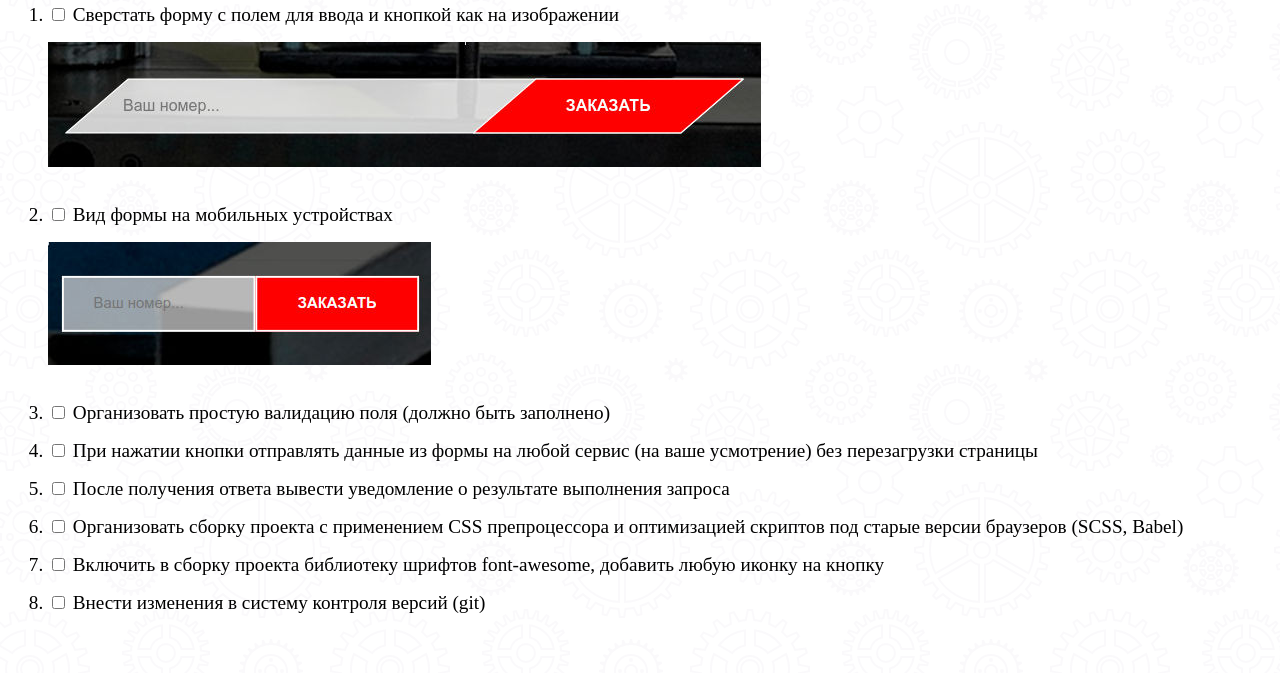
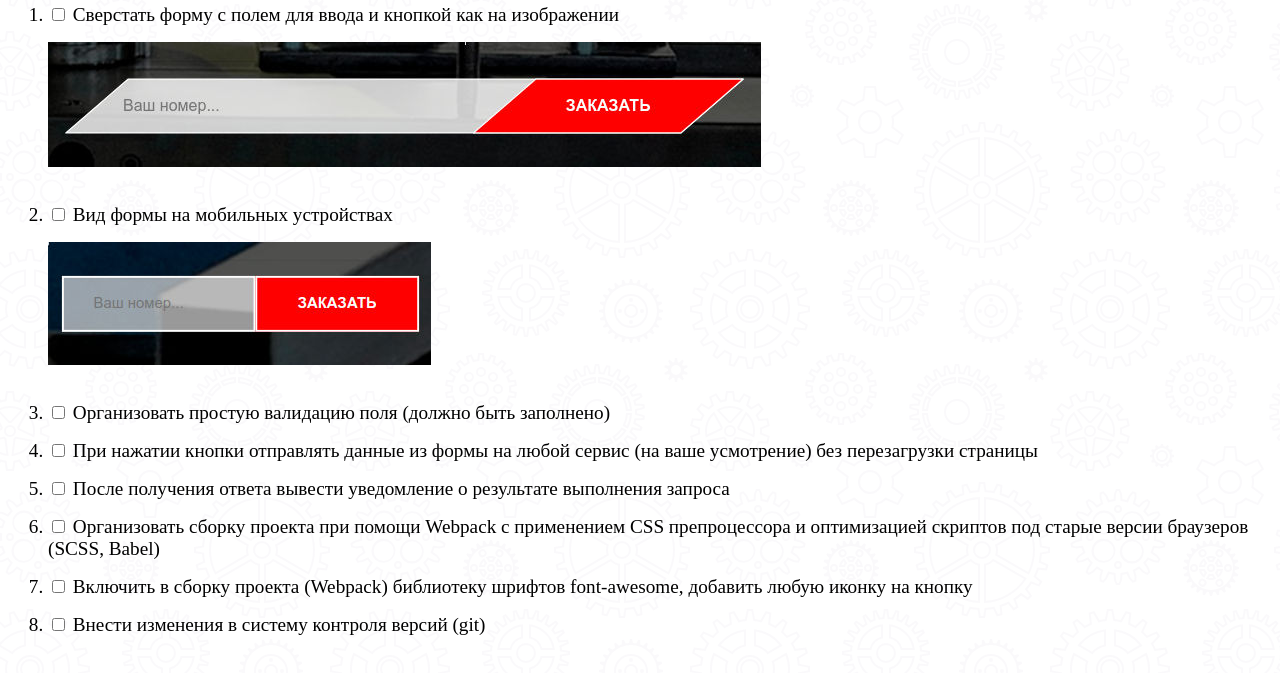
Before and after one commit to gitrequests/frontend-interview, a plain HTML site: page docs/index.html in a window 1280 px wide. Shown: the part 91-764 px from the top of the page. Drawn offline with Linux system fonts and the light colour scheme.

Commit message:
docs: build with webpack

```diff
--- a/docs/index.html
+++ b/docs/index.html
@@ -51,13 +51,13 @@
             <li>
                 <label>
                     <input type="checkbox">
-                    Организовать сборку проекта с применением CSS препроцессора и оптимизацией скриптов под старые версии браузеров (SCSS, Babel)
+                    Организовать сборку проекта при помощи Webpack с применением CSS препроцессора и оптимизацией скриптов под старые версии браузеров (SCSS, Babel)
                 </label>
             </li>
             <li>
                 <label>
                     <input type="checkbox">
-                    Включить в сборку проекта библиотеку шрифтов font-awesome, добавить любую иконку на кнопку
+                    Включить в сборку проекта (Webpack) библиотеку шрифтов font-awesome, добавить любую иконку на кнопку
                 </label>
             </li>
             <li>
```
Also changed, not shown: 1 other file.
